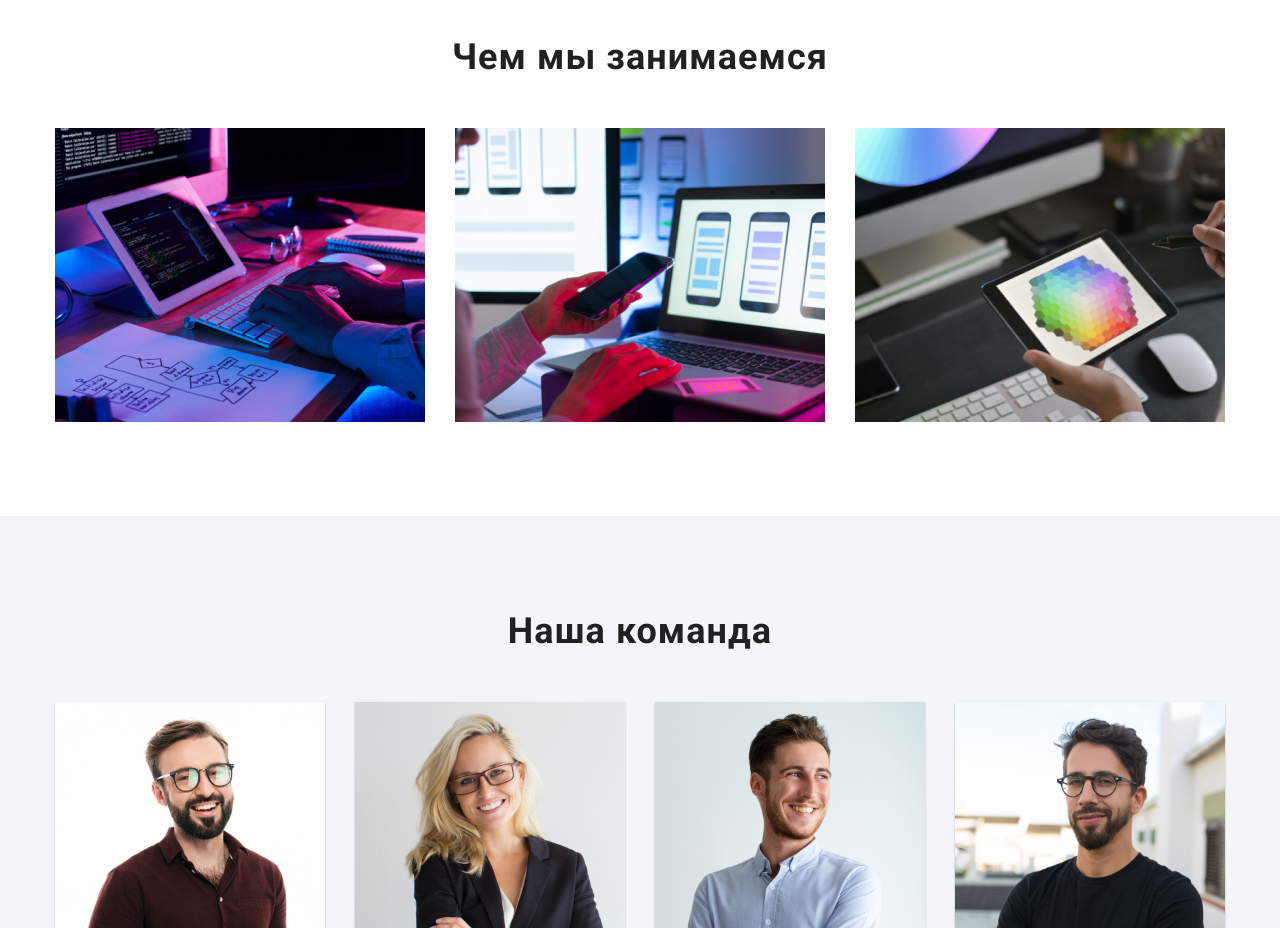
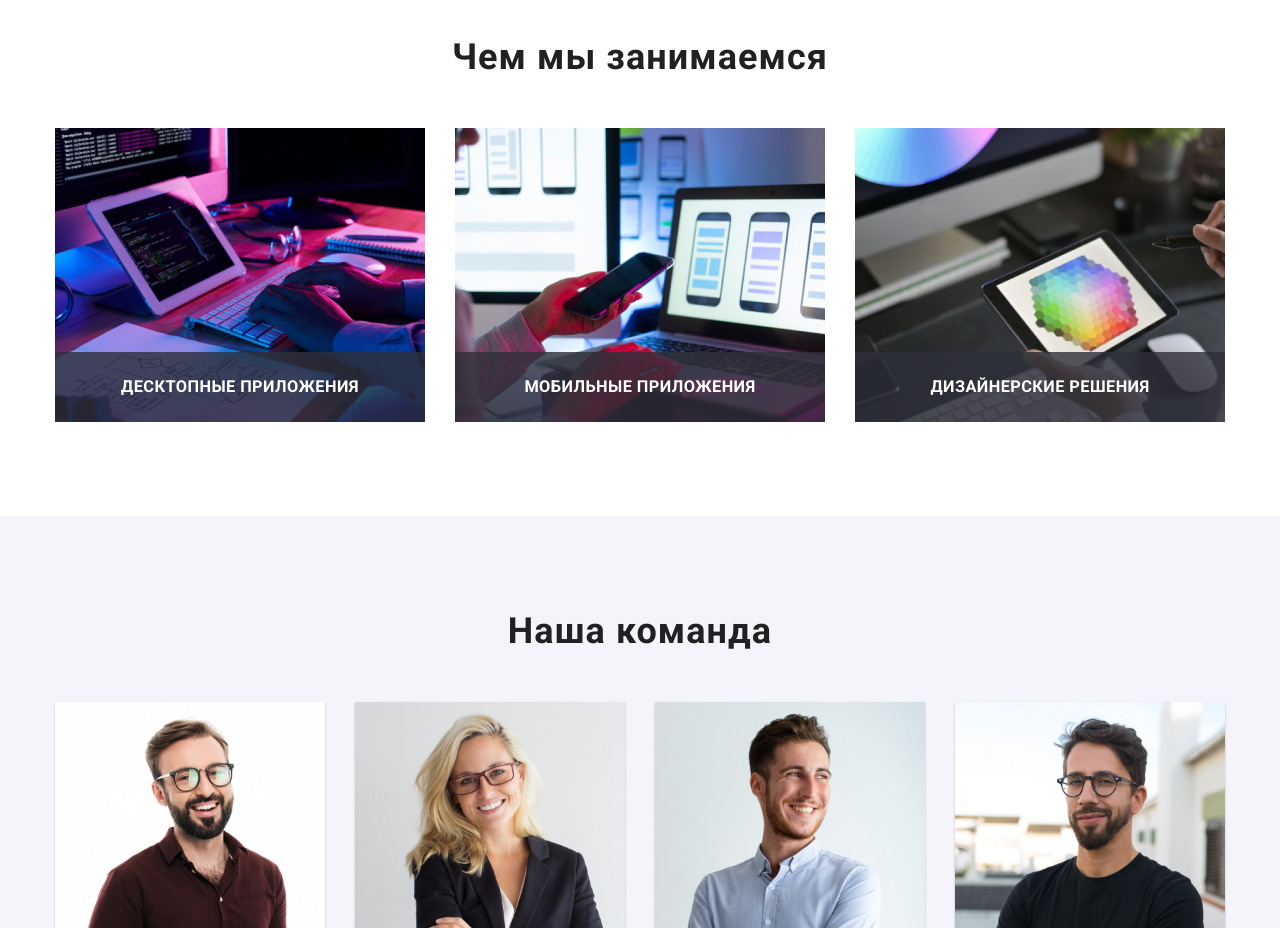
Before and after one commit to SergeyKutenniy/goit-markup-hw-05, a plain HTML site: page index.html in a window 1280 px wide. Shown: the part 1080-2008 px from the top of the page. Drawn offline with nearby package versions, Linux system fonts and the light colour scheme.

```diff
--- a/css/style.css
+++ b/css/style.css
@@ -610,10 +610,28 @@ img {
 /* Чем мы занимаемся */
 .working-list {
   margin-right: 30px;
+  position: relative;
+  display: flex;
 }
 
 .working-list:nth-child(3n) {
   margin-right: 0;
+}
+
+.product-action {
+  position: absolute;
+  display: flex;
+  bottom: 0;
+  align-items: center;
+  justify-content: center;
+  width: 100%;
+  color: #ffffff;
+  background-color: rgba(47, 48, 58, 0.8);
+  height: 70px;
+
+  font-size: 14px;
+  line-height: 1.14;
+  letter-spacing: 0.03em;
 }
 
 .filter {
--- a/index.html
+++ b/index.html
@@ -4,7 +4,7 @@
     <meta charset="UTF-8">
     <meta http-equiv="X-UA-Compatible" content="IE=edge">
     <meta name="viewport" content="width=device-width, initial-scale=1.0">
-    <title>WebStudio (hw4)</title>
+    <title>WebStudio (hw5)</title>
     <link rel="preconnect" href="https://fonts.googleapis.com">
     <link rel="preconnect" href="https://fonts.gstatic.com" crossorigin>
     <link href="https://fonts.googleapis.com/css2?family=Raleway:wght@700&family=Roboto:wght@400;500;700;900&display=swap" rel="stylesheet">
@@ -84,9 +84,24 @@
             <div class="container">
                 <h2 class="secondary-title">Чем мы занимаемся</h2>
                 <ul class="list">
-                    <li class="working-list"><img src="./images/box_1.jpg" alt="Программист работает" width="370" height="294"></li>
-                    <li class="working-list"><img src="./images/box_2.jpg" alt="Команда работает над мобильным интерфейсом" width="370"></li>
-                    <li class="working-list"><img src="./images/box_3.jpg" alt="Веб-дизайнер работает над выбором цвета" width="370"></li>
+                    <li class="working-list">
+                        <img src="./images/box_1.jpg" alt="Программист работает" width="370" height="294">
+                        <div class="product-action">
+                            <h3>ДЕСКТОПНЫЕ ПРИЛОЖЕНИЯ</h3>
+                        </div>
+                    </li>
+                    <li class="working-list">
+                        <img src="./images/box_2.jpg" alt="Команда работает над мобильным интерфейсом" width="370">
+                        <div class="product-action">
+                            <h3>МОБИЛЬНЫЕ ПРИЛОЖЕНИЯ</h3>
+                        </div>
+                    </li>
+                    <li class="working-list">
+                        <img src="./images/box_3.jpg" alt="Веб-дизайнер работает над выбором цвета" width="370">
+                        <div class="product-action">
+                            <h3>ДИЗАЙНЕРСКИЕ РЕШЕНИЯ</h3>
+                        </div>
+                    </li>
                 </ul>
             </div>
         </section>
```
Also changed, not shown: portfolio.html (+1 -1 lines).
